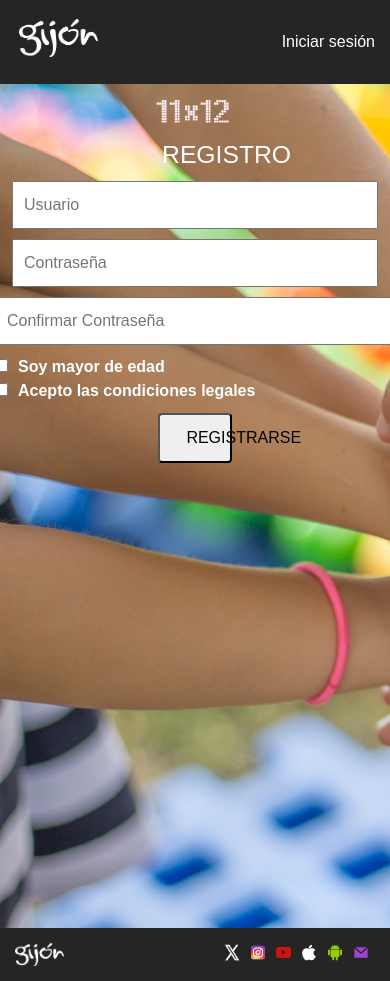
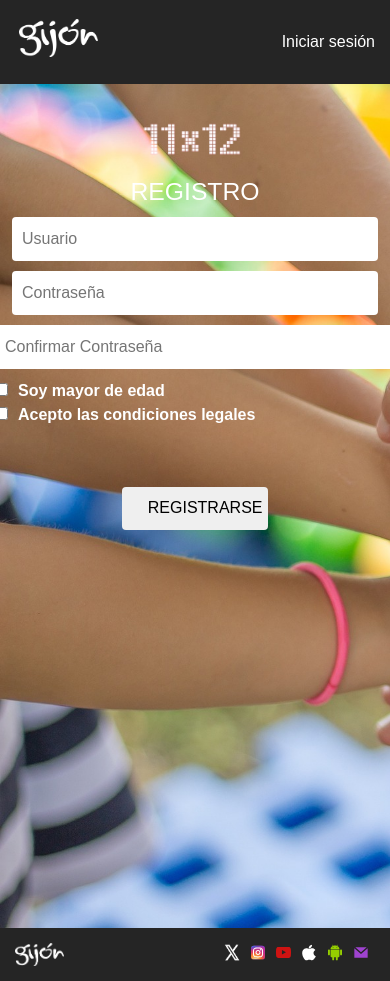
Before and after one commit to luispardosuarez/Project11x12-Frontend-Team1-Gijon23_24-1, a Vue app: page /register in a window 390 px wide. Built offline with nearby package versions, Linux system fonts and the light colour scheme.

Commit message:
Diseño terminado sin funcionalidad

```diff
--- a/src/components/login/LoginComponet.vue
+++ b/src/components/login/LoginComponet.vue
@@ -133,7 +133,6 @@ button{
 }
 
 
-
 @media (min-width: 769px) {
     img{
         width: 30%;
--- a/src/components/login/RegisterComponet.vue
+++ b/src/components/login/RegisterComponet.vue
@@ -32,17 +32,19 @@ const aceptoCondiciones = ref(false);
 
         <form @submit.prevent="checkin">
             <div class="input-group">
-                <input type="text" id="username" placeholder="Usuario" v-model="username" required>
-            </div>
+                <input type="text" id="username" placeholder="Usuario" v-model="username" required></div>
+
             <div class="input-group">
-                <input type="password" id="password" placeholder="Contraseña" v-model="password" required>
-            </div>
+                <input type="password" id="password" placeholder="Contraseña" v-model="password" required></div>
+
+
             <div class="inputs">
-                <input type="password" id="confirmPassword" placeholder="Confirmar Contraseña" v-model="confirmPassword"
-                    required>
+                <input type="password" id="confirmPassword" placeholder="Confirmar Contraseña" v-model="confirmPassword" required>
+
                 <div class="checkbox-container">
                     <input type="checkbox" id="mayorDeEdad" v-model="mayorDeEdad" @change="handleMayorDeEdadChange">
                     <label for="mayorDeEdad">Soy mayor de edad</label>
+
                     <div class="checkbox-container">
                         <input type="checkbox" id="aceptoCondiciones" v-model="aceptoCondiciones"
                             @change="handleAceptoCondicionesChange">
@@ -51,6 +53,7 @@ const aceptoCondiciones = ref(false);
                 </div>
             </div>
         </form>
+
 
         <div v-if="showPrivacyPolicy" class="privacy-policy-popup">
             <div class="privacy-policy-content">
@@ -105,6 +108,7 @@ img{
     height: 40%;
     justify-content: center;
     margin-left: 35%;
+    margin-top: 5%;
 }
 p{
     color: white;
@@ -123,26 +127,22 @@ a{
     transition: color 0.3s ease;
 }
 
-/* a:hover {
-    color: #383E7D;
-} */
-
 button{
     margin-left: 40%;
     width: 20%;
     height: 6vh;
-    margin-top: 10px;
+    margin-top: 60px;
     border-radius: 4px;
     cursor: pointer;
-    transition: background-color 0.3s ease;
+    border: none;
+
 }
-button:hover {
-    background-color: pink;
-}
+
 
 .mi-clase{
     padding: 10px 20px;
     text-decoration: none;
+    border: none;
     color: #000000;
 }
 
@@ -161,6 +161,8 @@ input[type="text"], input[type="password"] {
     padding: 10px;
     margin-bottom: 10px;
     font-size: 16px;
+    border-radius: 4px;
+    border: none;
 
 }
 
@@ -180,24 +182,12 @@ label[for="mayorDeEdad"], label[for="aceptoCondiciones"] {
     left: 0;
     width: 100%;
     height: 100%;
-    /* background-color: rgba(0, 0, 0, 0.181); */
     display: flex;
     justify-content: center;
     align-items: center;
     z-index: 1000;
     overflow: auto;
 }
-
-/* .privacy-policy-content {
-    background-color: white;
-    padding: 20px;
-    border-radius: 5px;
-    width: 100%;
-    height: 100vh;
-    max-width: 500%;
-    box-sizing: border-box;
-
-} */
 
 .privacy-policy-content {
     background-color: white;
@@ -215,10 +205,10 @@ label[for="mayorDeEdad"], label[for="aceptoCondiciones"] {
     margin-left: 30%;
     border-radius: 5px;
     color: #fff;
-    width: 35%;
-    height: 45px;
-    font-size: x-large;
-    font-weight: 600;
+    width: 30%;
+    height: 40px;
+    font-size: large;
+    font-weight: 500;
 }
 
 
@@ -227,12 +217,60 @@ h3{
     color: rgba(255, 0, 0, 0.79);
 }
 
-.lorem{
-    color: black;
-    margin-left: 5%;
-    font-size:large;
-    font-weight: normal;
+@media (max-width: 768px) {
+    .container {
+        max-width: 100%;
+    }
+
+    img {
+        width: 40%;
+        height: auto;
+        margin-left: 30%;
+        margin-top: 5%;
+    }
+
+    h2 {
+        margin-left: 0;
+        text-align: center;
+    }
+
+    form {
+        width: 100%;
+    }
+
+    input[type="text"], input[type="password"] {
+        width: 100%;
+    }
+
+    .privacy-policy-content {
+        width: 90%;
+    }
+
+    .accept-button {
+        width: 100%;
+        margin-left: 0;
+    }
+
+    button{
+    margin-left: 30%;
+    width: 40%;
+    height: 5vh;
+    margin-top: 60px;
+    border-radius: 4px;
+    cursor: pointer;
+    border: none;
+
+}
+
+#confirmPassword {
+    max-width: 100%;
+
 }
 
 
+
+}
+
+
+
 </style>
```
